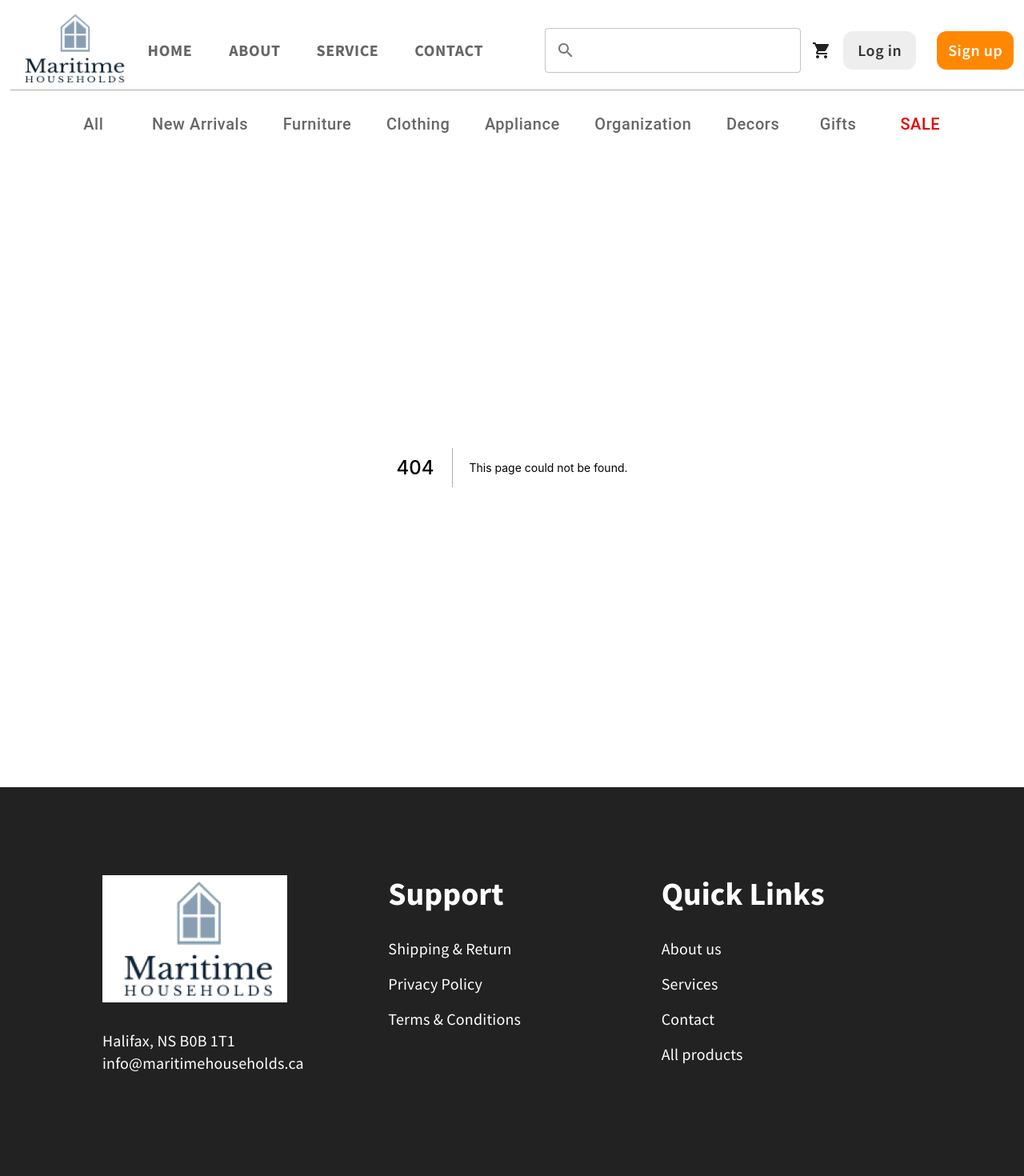
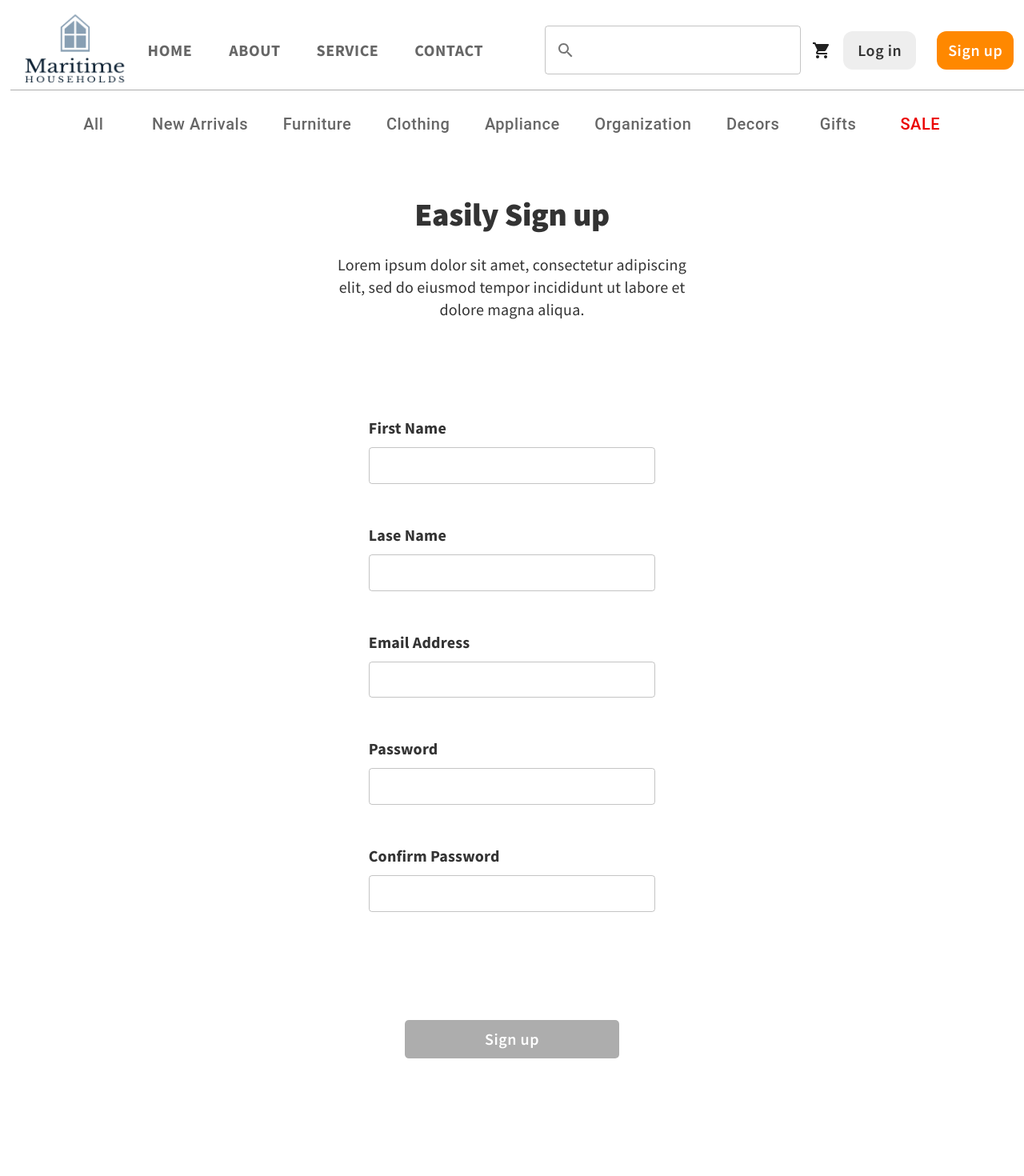
Before and after one commit to Jabin219/maritime, a Next.js app: page /sign-up in a window 1280 px wide. Before the commit this address had no page. Shown: the top 1470 px of the page at 80% size. Built offline with nearby package versions, Linux system fonts and the light colour scheme.

Commit message:
sign up page develop

```diff
--- a/components/Header/index.tsx
+++ b/components/Header/index.tsx
@@ -11,6 +11,7 @@ import { CustomTab, CustomGrid, HeaderButton } from './style'
 import { Search, ShoppingCart } from '@mui/icons-material'
 import CategoriesNavBar from '../CategoriesNavBar'
 import { headerNavBarItems } from './constant'
+import Link from 'next/link'
 function Header() {
 	return (
 		<AppBar position='static' color='secondary' sx={{ boxShadow: 'none' }}>
@@ -62,10 +63,14 @@ function Header() {
 							marginRight: '2vw'
 						}}
 					>
-						Log in
+						<a href='#'>
+							<Link href='/login'>Log in</Link>
+						</a>
 					</HeaderButton>
 					<HeaderButton sx={{ backgroundColor: '#FF8800', color: '#ffffff' }}>
-						Sign up
+						<a href='#'>
+							<Link href='/sign-up'>Sign up</Link>
+						</a>
 					</HeaderButton>
 				</CustomGrid>
 			</Grid>
--- a/pages/_app.tsx
+++ b/pages/_app.tsx
@@ -16,18 +16,42 @@ const theme = createTheme({
 	typography: {
 		body1: {
 			fontFamily: 'Source Sans Pro',
-			color: '#333333'
+			color: '#333333',
+			fontSize: 20,
+			lineHeight: '28px',
+			fontStyle: 'normal'
 		},
 		body2: {
 			fontFamily: 'Source Sans Pro',
-			color: '#333333'
+			color: '#333333',
+			fontStyle: 'normal'
 		},
-		h1: { fontFamily: 'Source Sans Pro', color: '#333333' },
-		h2: { fontFamily: 'Source Sans Pro', color: '#333333' },
-		h3: { fontFamily: 'Source Sans Pro', color: '#333333' },
-		h4: { fontFamily: 'Source Sans Pro', color: '#333333' },
-		h5: { fontFamily: 'Source Sans Pro', color: '#333333' },
-		h6: { fontFamily: 'Source Sans Pro', color: '#333333' }
+		h1: {
+			fontFamily: 'Source Sans Pro',
+			color: '#333333',
+			fontStyle: 'normal'
+		},
+		h2: {
+			fontFamily: 'Source Sans Pro',
+			color: '#333333',
+			fontStyle: 'normal'
+		},
+		h3: {
+			fontFamily: 'Source Sans Pro',
+			color: '#333333',
+			fontStyle: 'normal'
+		},
+		h4: {
+			fontFamily: 'Source Sans Pro',
+			color: '#333333',
+			fontStyle: 'normal'
+		},
+		h5: {
+			fontFamily: 'Source Sans Pro',
+			color: '#333333',
+			fontStyle: 'normal'
+		},
+		h6: { fontFamily: 'Source Sans Pro', color: '#333333', fontStyle: 'normal' }
 	}
 })
 
--- /dev/null
+++ b/pages/sign-up/constant.ts
@@ -0,0 +1,7 @@
+export const signUpInputLabels = [
+	{ label: 'First Name' },
+	{ label: 'Lase Name' },
+	{ label: 'Email Address' },
+	{ label: 'Password' },
+	{ label: 'Confirm Password' }
+]
--- /dev/null
+++ b/pages/sign-up/index.tsx
@@ -0,0 +1,52 @@
+import { Box, Typography, TextField, Button } from '@mui/material'
+import { signUpInputLabels } from './constant'
+import { SignUpButton } from './style'
+
+function SignUp() {
+	return (
+		<Box
+			className='sign-up-page'
+			sx={{
+				display: 'flex',
+				flexDirection: 'column',
+				justifyContent: 'center'
+			}}
+		>
+			<Box
+				className='text-container'
+				sx={{ marginTop: '60px', marginBottom: '120px' }}
+			>
+				<Typography
+					variant='h2'
+					sx={{
+						fontWeight: 900,
+						fontSize: 40,
+						textAlign: 'center',
+						marginBottom: '25px'
+					}}
+				>
+					Easily Sign up
+				</Typography>
+				<Typography
+					sx={{ textAlign: 'center', width: '35%', margin: '0 auto' }}
+				>
+					Lorem ipsum dolor sit amet, consectetur adipiscing elit, sed do
+					eiusmod tempor incididunt ut labore et dolore magna aliqua.
+				</Typography>
+			</Box>
+			<Box className='sign-up-form' sx={{ width: '28%', margin: '0 auto' }}>
+				{signUpInputLabels.map((item, index) => (
+					<Box key={index} sx={{ marginBottom: '50px' }}>
+						<Typography sx={{ marginBottom: '10px', fontWeight: 700 }}>
+							{item.label}
+						</Typography>
+						<TextField fullWidth size='small'></TextField>
+					</Box>
+				))}
+			</Box>
+			<SignUpButton disabled>Sign up</SignUpButton>
+		</Box>
+	)
+}
+
+export default SignUp
--- /dev/null
+++ b/pages/sign-up/style.ts
@@ -0,0 +1,14 @@
+import { Button } from '@mui/material'
+import { styled } from '@mui/system'
+export const SignUpButton = styled(Button)({
+	margin: '85px auto 300px',
+	padding: '10px 100px',
+	backgroundColor: '#ADADAD',
+	borderRadius: '5px',
+	fontFamily: 'Source Sans Pro',
+	color: '#ffffff!important',
+	fontSize: '20px',
+	fontWeight: 600,
+	lineHeight: '28px',
+	textTransform: 'none'
+})
```
Also changed, not shown: pages/SignUp/index.tsx (deleted, +0 -7 lines).
